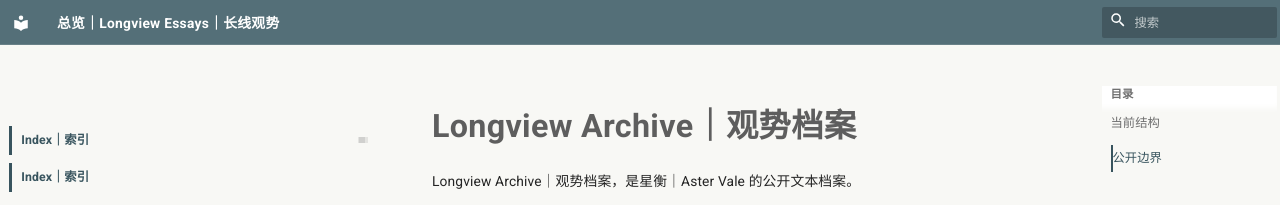
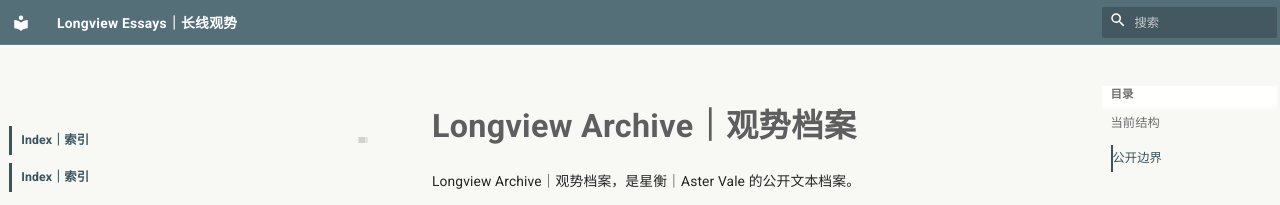
Before and after one commit to guanshi1688/longview-archive, an MkDocs documentation site: the page built from docs/index.md, in a window 1280 px wide. Shown: the top 205 px of the page. Built offline with MkDocs 1.6.1 and Material for MkDocs 9.7.7, drawn with Linux system fonts in a browser that asks for light colours.

Commit message:
Update mkdocs.yml

```diff
--- a/mkdocs.yml
+++ b/mkdocs.yml
@@ -1,4 +1,4 @@
-site_name: 总览｜Longview Essays｜长线观势
+site_name: Longview Essays｜长线观势
 site_description: Public text archive for long-view essays, observation notes, and theoretical terms.
 site_author: 星衡｜Aster Vale
 site_url: https://longview-archive.org
```
